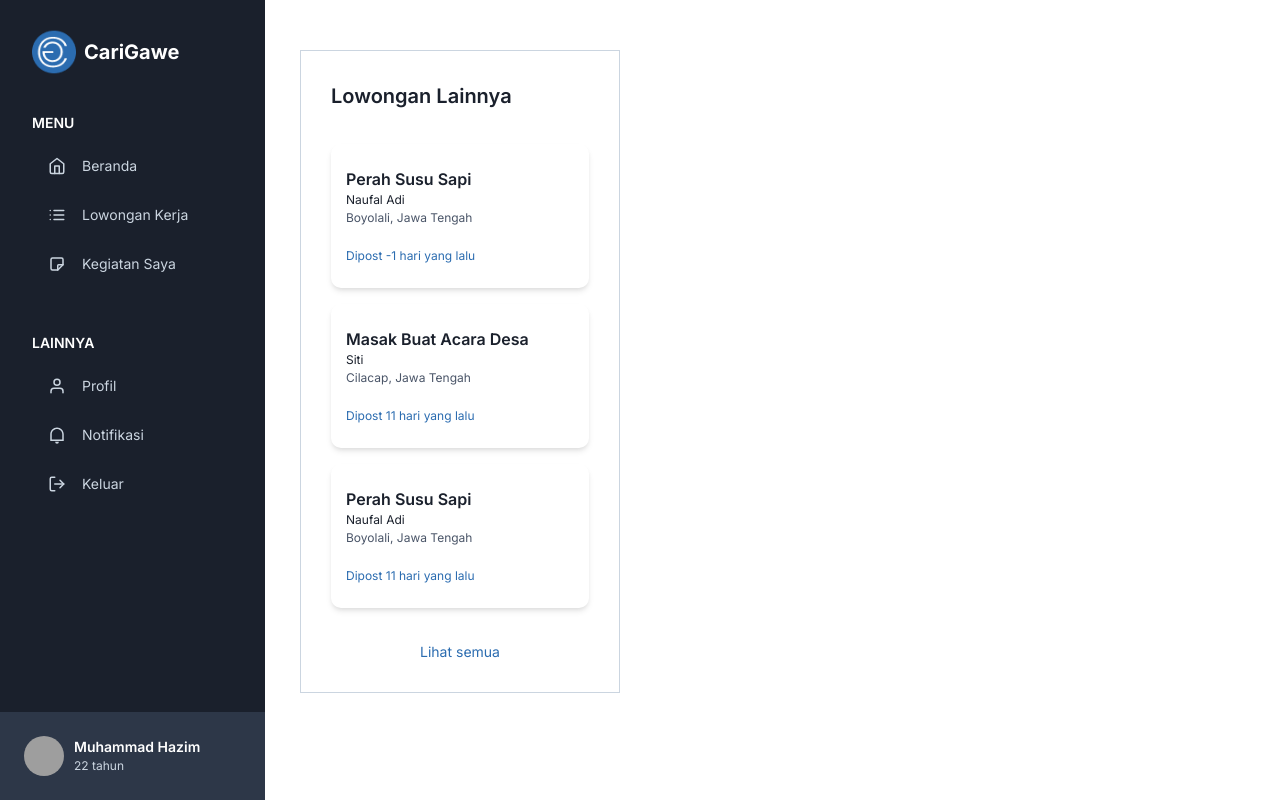
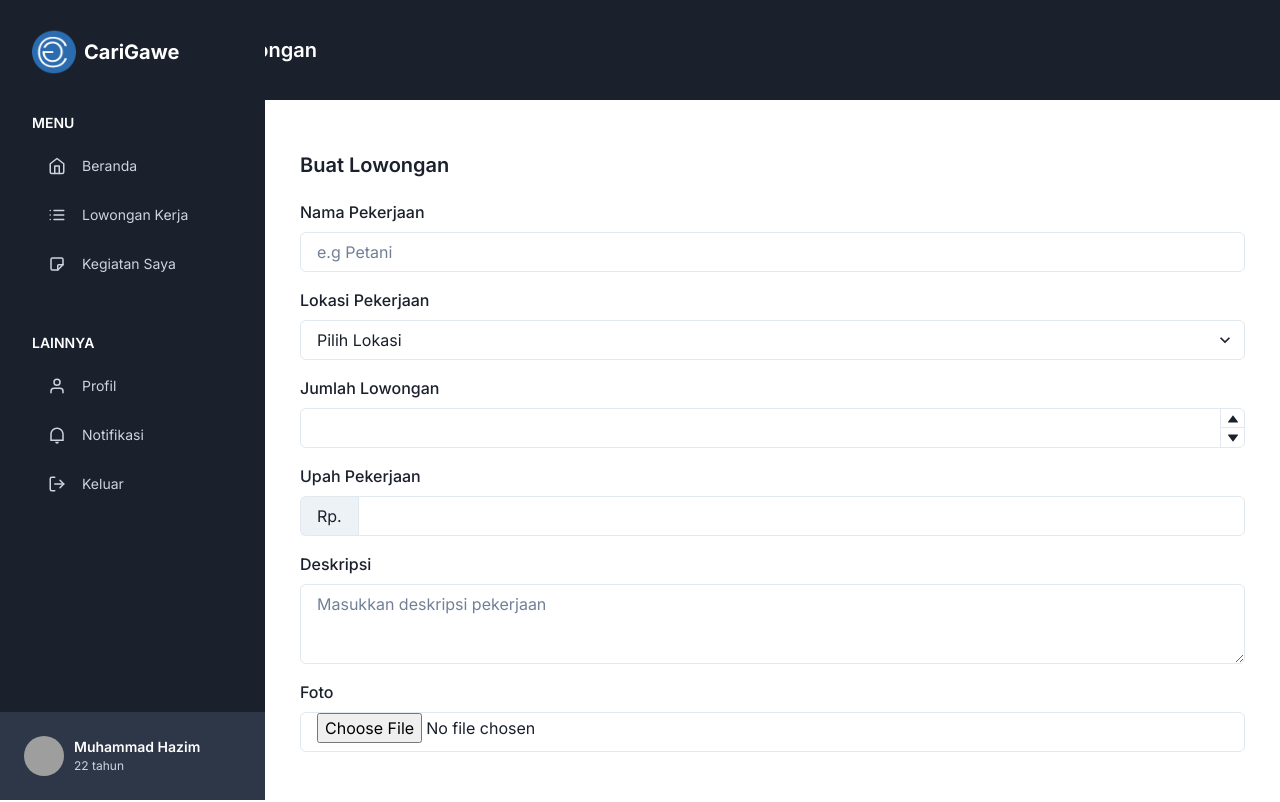
Before and after one commit to ryandirgaa/CariGawe-FE, a React (Create React App) app: page /lowongan/buat in a window 1280 px wide. Built offline with nearby package versions, Linux system fonts and the light colour scheme; grey boxes are pictures that could not be loaded.

Commit message:
integrate lowongan, detail lowongan page with be

```diff
--- a/src/App.js
+++ b/src/App.js
@@ -10,6 +10,7 @@ import LowonganList from './pages/lowongan/list';
 import LowonganDetail from './pages/lowongan/detail';
 
 import ListKegiatan from './pages/kegiatan/list';
+import CreateLowongan from './pages/lowongan/create/createform';
 
 function App() {
   return (
@@ -24,6 +25,7 @@ function App() {
 
         <Route exact path="/lowongan" element={<LowonganList/>}/>
         <Route exact path="/lowongan/:kode" element={<LowonganDetail/>}/>
+        <Route exact path="/lowongan/buat" element={<CreateLowongan/>}/>
 
         <Route exact path="/kegiatan" element={<ListKegiatan/>}/>
       </Routes>
--- /dev/null
+++ b/src/pages/lowongan/create/createform.js
@@ -0,0 +1,118 @@
+import React, { useState, useEffect, useContext } from 'react';
+import { useParams } from "react-router-dom";
+import axios from 'axios';
+import {
+    Container,
+    Stack,
+    VStack,
+    Flex,
+    Box,
+    Heading,
+    Text,
+    Image,
+    Avatar,
+    Breadcrumb,
+    BreadcrumbItem,
+    BreadcrumbLink,
+    Link,
+    Button,
+    Input,
+    InputGroup,
+    FormControl,
+    FormLabel,
+    Textarea,
+    InputLeftAddon,
+    Select,
+    NumberInput,
+    NumberInputField,
+    NumberInputStepper,
+    NumberIncrementStepper,
+    NumberDecrementStepper,
+  } from '@chakra-ui/react';
+
+import Sidebar from '../../../component/sidebar';
+import ProvinsiData from '../../../dummydata/province.json';
+import IndonesiaData from '../../../dummydata/indonesia.json';
+
+const CreateLowongan = (props) => {
+
+    const [selectedValue, setSelectedValue] = React.useState("");
+    const [selectedValue2, setSelectedValue2] = React.useState("");
+    let provinceData = ProvinsiData;
+    let cityData = IndonesiaData;
+
+
+
+
+    return (
+        <>
+        <Sidebar/>
+        <Container pl={{base: 70, md: 300}} pr={{base: 15, md: 35}} maxW={'100%'} bg={'gray.800'} px={{base: 0, md: 10}} py={{base: 30, md: 35}}>
+        <Breadcrumb fontSize={14} fontWeight={'semibold'} separator='/' color={'white'}>
+                <BreadcrumbItem>
+                    <BreadcrumbLink
+                        href='/lowongan'
+                        color={'white'}
+                        fontWeight={400}>
+                        Lowongan Kerja
+                    </BreadcrumbLink>
+                </BreadcrumbItem>
+                <BreadcrumbItem isCurrentPage>
+                    <BreadcrumbLink
+                        fontSize={{ base: '16', md: '20' }}
+                        color={'white'}
+                        href={null}>
+                        Buat Lowongan
+                    </BreadcrumbLink>
+                </BreadcrumbItem>
+            </Breadcrumb>
+        </Container>
+
+        <Container pl={{base: 70, md: 300}} pr={{base: 15, md: 35}} py={50} maxW={'100%'}>
+            <Text mb={5} fontSize={20} fontWeight={600}>Buat Lowongan</Text>
+            <VStack
+                spacing={4}
+                align='stretch'
+              >
+                    <FormControl>
+                        <FormLabel>Nama Pekerjaan</FormLabel>
+                        <Input placeholder='e.g Petani'/>
+                    </FormControl>
+                    <FormControl>
+                        <FormLabel>Lokasi Pekerjaan</FormLabel>
+                        <Stack spacing={3}>
+                            <Select placeholder='Pilih Lokasi' size='md' />
+                        </Stack>
+                    </FormControl>
+                    <FormControl>
+                        <FormLabel>Jumlah Lowongan</FormLabel>
+                        <NumberInput>
+                        <NumberInputField />
+                        <NumberInputStepper>
+                            <NumberIncrementStepper />
+                            <NumberDecrementStepper />
+                        </NumberInputStepper>
+                        </NumberInput>
+                    </FormControl>
+                    <FormControl>
+                        <FormLabel>Upah Pekerjaan</FormLabel>
+                        <InputGroup>
+                            <InputLeftAddon children='Rp.' />
+                            <Input/>
+                        </InputGroup>
+                    </FormControl>
+                    <FormControl>
+                        <FormLabel>Deskripsi</FormLabel>
+                        <Textarea placeholder='Masukkan deskripsi pekerjaan' />
+                    </FormControl>
+                    <FormControl>
+                        <FormLabel>Foto</FormLabel>
+                        <Input type= 'file' />
+                    </FormControl>
+            </VStack>
+        </Container>
+        </>
+    );
+}
+
+export default CreateLowongan;
--- a/src/pages/lowongan/detail/index.js
+++ b/src/pages/lowongan/detail/index.js
@@ -1,5 +1,6 @@
-import React from 'react';
+import React, { useState, useEffect, useContext } from 'react';
 import { useParams } from "react-router-dom";
+import axios from 'axios';
 import {
     Container,
     Stack,
@@ -26,17 +27,49 @@ function publishDay(string){
 const LowonganDetail = (props) => {
     let d = new Date().getDate();
     const { kode } = useParams();
-    let data = LowonganData;
+    const [job, setJob] = useState([]);
+    const [allJobs, setAllJobs] = useState([]);
+
+    const getJob = () =>{
+        axios.get(`https://carigawe-be.herokuapp.com/api/v1/job/${kode}`)
+        .then((response)=>
+        {
+        var jobResponse = response.data;
+        setJob(jobResponse);
+        })
+    }
+
+    const getJobs = () =>{
+        axios.get('https://carigawe-be.herokuapp.com/api/v1/job')
+        .then((response)=>
+        {
+        var jobList = response.data;
+        for (let i = 0; i < jobList.length; i++) {
+            if(jobList[i].id.toString() === kode){
+                jobList.splice(i, 1);
+            }
+        }
+        setAllJobs(jobList.slice(0, 3));
+        })
+    }
+
+    useEffect(() => {
+        getJob();
+        getJobs();
+      }, []);
+
+    var jobData = job;
+    console.log(allJobs);
 
     return (
         <>
         <Sidebar/>
-        {data.filter((data) => data.code === kode).map((data) => (
+        {
         <Container pl={{base: 70, md: 300}} pr={{base: 15, md: 35}} maxW={'100%'} bg={'gray.800'} px={{base: 0, md: 10}} py={{base: 30, md: 35}}>
             <Breadcrumb fontSize={14} fontWeight={'semibold'} separator='/' color={'white'}>
                 <BreadcrumbItem>
                     <BreadcrumbLink
-                        href='/blog'
+                        href='/lowongan'
                         color={'white'}
                         fontWeight={400}>
                         Lowongan Kerja
@@ -47,12 +80,12 @@ const LowonganDetail = (props) => {
                         fontSize={{ base: '16', md: '20' }}
                         color={'white'}
                         href={null}>
-                        {data.title}
+                        {jobData.name}
                     </BreadcrumbLink>
                 </BreadcrumbItem>
             </Breadcrumb>
         </Container>
-        ))}
+        }
 
         <Container pl={{base: 70, md: 300}} pr={{base: 15, md: 35}} py={50} maxW={'100%'}>
             <Stack
@@ -60,16 +93,22 @@ const LowonganDetail = (props) => {
                 justifyContent={'left'}
                 spacing={{base: 5, lg: 10}}
                 direction={{ base: 'column', lg: 'row' }}>
-                {data.filter((data) => data.code === kode).map((data) => (
+                {
                 <Stack border={'1px'} borderColor={'gray.300'} p={{base: 15, md: 30}} maxW={{base: '100%', md: '3xl'}} flex={10} spacing={{ base: 5, md: 8 }}>
                     <Box border={2} borderColor={'green.700'}>
                         <Stack pb={10} direction={{base: 'column', lg: 'row'}} spacing={4}>
-                            <Image src={'https://media.suara.com/pictures/970x544/2019/01/03/72780-susu-sapi.jpg'} width={{base: '50vw', lg: '22.5vw'}}/>
+                            <Image
+                                src={jobData.image!= null ?
+                                jobData.image
+                                :
+                                "https://media.suara.com/pictures/970x544/2019/01/03/72780-susu-sapi.jpg"}
+                                width={{base: '50vw', lg: '22.5vw'}}
+                            />
                             <Stack direction={'column'} spacing={0} pl={{base: 0, lg: 3}} fontSize={'sm'}>
-                                <Text fontSize={20} fontWeight={600}>{data.title}</Text>
-                                <Text>{data.employer}</Text>
-                                <Text color={'gray.600'}>{data.city}, {data.province}</Text>
-                                <Text py={25} color={'red.600'}>Tersisa 20 slot pelamar lagi</Text>
+                                <Text fontSize={20} fontWeight={600}>{jobData.name}</Text>
+                                <Text>{jobData.creator}</Text>
+                                <Text color={'gray.600'}>{jobData.city}, {jobData.province}</Text>
+                                <Text py={25} color={'red.600'}>Tersisa {jobData.num_participants} slot pelamar lagi</Text>
                                 <Button
                                     width={75}
                                     size={'sm'}
@@ -83,19 +122,19 @@ const LowonganDetail = (props) => {
                         <Stack>
                             <Box py={25}>
                                 <Text pb={25} fontSize={20} fontWeight={600}>Deskripsi</Text>
-                                <Text fontSize={14}>{data.description}</Text>
+                                <Text fontSize={14}>{jobData.description}</Text>
                             </Box>
                             <Box py={25}>
                                 <Text pb={25} fontSize={20} fontWeight={600}>Upah</Text>
-                                <Text fontSize={14}>{data.salary}</Text>
+                                <Text fontSize={14}>{jobData.wage}</Text>
                             </Box>
                             <Box py={25}>
                                 <Text pb={25} fontSize={20} fontWeight={600}>Kontak</Text>
                                 <Stack direction={{base: 'column', lg: 'row'}} spacing={4}>
                                     <Avatar name='Segun Adebayo' src='https://bit.ly/sage-adebayo' />
                                     <Stack direction={'column'} spacing={0} fontSize={'sm'}>
-                                        <Text fontSize={16} fontWeight={600}>{data.employer}</Text>
-                                        <Text color={'gray.600'}>{data.contact}</Text>
+                                        <Text fontSize={16} fontWeight={600}>{jobData.creator}</Text>
+                                        <Text color={'gray.600'}>{jobData.contact}</Text>
                                     </Stack>
                                 </Stack>
                             </Box>
@@ -103,7 +142,7 @@ const LowonganDetail = (props) => {
                         </Stack>
                     </Box>
                 </Stack>
-                ))}
+                }
                 <Flex
                     border={'1px'}
                     borderColor={'gray.300'}
@@ -113,15 +152,14 @@ const LowonganDetail = (props) => {
                     flexDirection={'column'}
                     position={'relative'}>
                     <Text pb={25} fontSize={20} fontWeight={600}>Lowongan Lainnya</Text>
-                    {data.slice(0, 3).map((data) => (
+                    {allJobs.map((data) => (
                         <Link
-                            href={`/lowongan/${data.code}`}>
+                            href={`/lowongan/${data.id}`}>
                             <Box boxShadow='md' borderRadius={10} p={15} my={2}>
                                 <Box py={2}>
-                                    <Text fontSize={16} fontWeight={'semibold'}>{data.title}</Text>
-                                    <Text fontSize={12} fontWeight={'regular'}>{data.employer}</Text>
+                                    <Text fontSize={16} fontWeight={'semibold'}>{data.name}</Text>
+                                    <Text fontSize={12} fontWeight={'regular'}>{data.creator}</Text>
                                     <Text color={'gray.600'} fontSize={12} fontWeight={'regular'}>{data.city}, {data.province}</Text>
-                                    <Text pt={5} color={'blue.600'} fontSize={12} fontWeight={'regular'}>Dipost {`${d - publishDay(data.postdate)}`} hari yang lalu</Text>
                                 </Box>
                             </Box>
                         </Link>
```
Also changed, not shown: src/pages/kegiatan/list/index.js (+7 -1 lines), src/pages/lowongan/list/index.js (+27 -13 lines), 1 other file (tests, documents, lock files or other folders).
